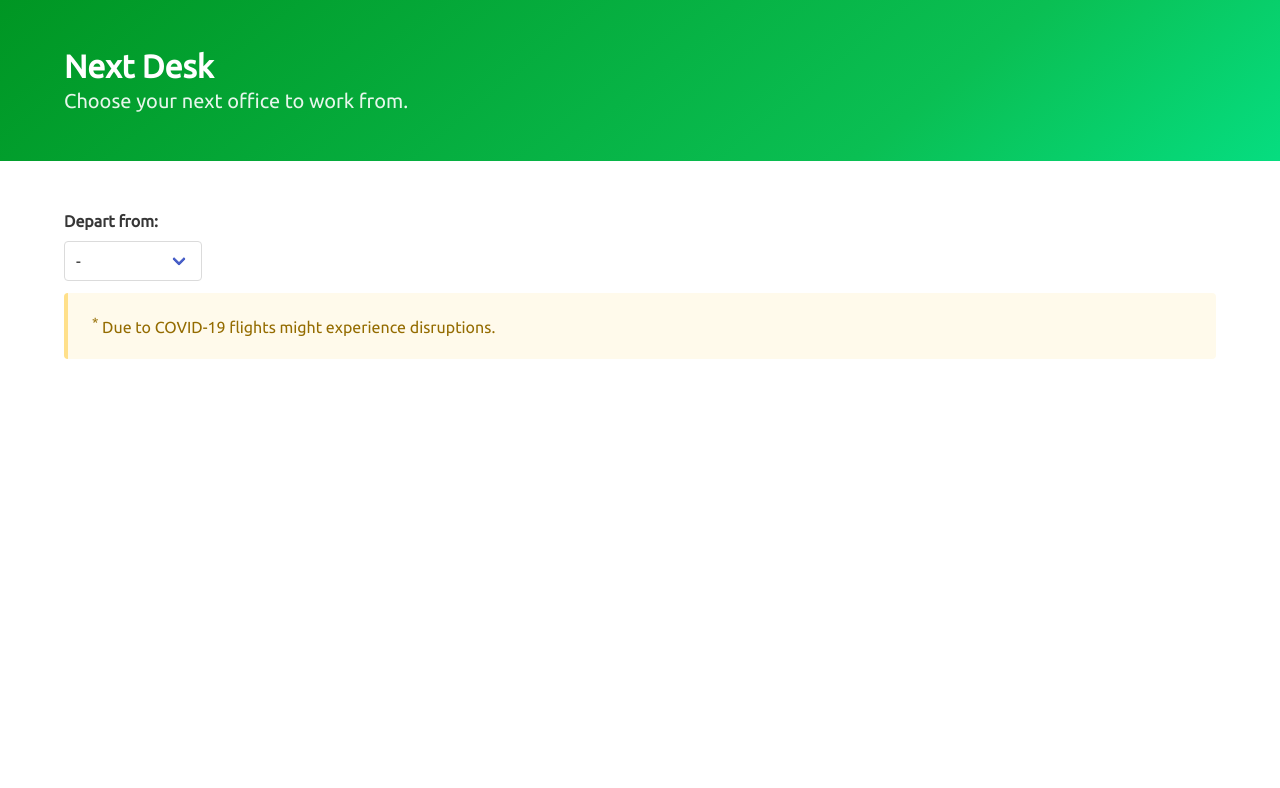
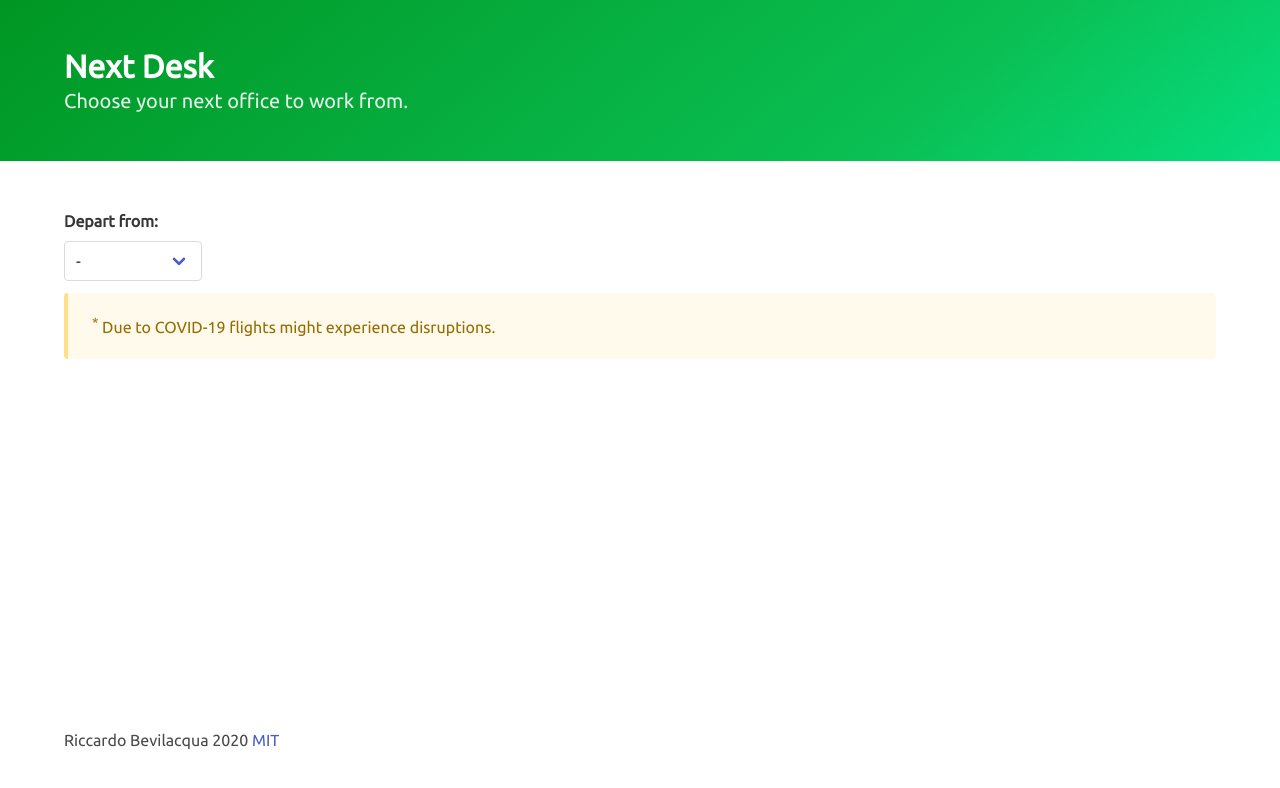
Before and after one commit to riccardobevilacqua/next-desk, a React app: page / in a window 1280 px wide. Shown: the top 788 px of the page. Built offline with nearby package versions, Linux system fonts and the light colour scheme.

Commit message:
Added footer

```diff
--- /dev/null
+++ b/src/components/footer/footer.tsx
@@ -0,0 +1,17 @@
+import React from 'react';
+
+const Footer: React.FunctionComponent<{}> = () => {
+  return (
+    <section className="section is-fixed-bottom">
+      <div className="container">
+        <footer className="footer">
+          <div className="content has-text-centered">
+            <p>Riccardo Bevilacqua 2020 <a href="http://opensource.org/licenses/mit-license.php">MIT</a></p>
+          </div>
+        </footer>
+      </div>
+    </section>
+  );
+}
+
+export { Footer };
--- a/src/index.tsx
+++ b/src/index.tsx
@@ -3,6 +3,7 @@ import ReactDOM from 'react-dom';
 
 import { Header } from './components/header/header';
 import { Planner } from './components/planner/planner';
+import { Footer } from './components/footer/footer';
 
 import './styles/styles.scss';
 
@@ -11,6 +12,7 @@ const App: React.FunctionComponent = () => {
     <>
       <Header />
       <Planner />
+      <Footer />
     </>
   );
 };
--- a/src/styles/styles.scss
+++ b/src/styles/styles.scss
@@ -6,6 +6,14 @@
 $family-sans-serif: "Ubuntu", sans-serif;
 $green: #0abf53;
 $primary: $green;
+
+.section.is-fixed-bottom {
+  bottom: 0;
+  left: 0;
+  position: fixed;
+  right: 0;
+  z-index: 30;
+}
 
 @import "../../node_modules/bulma/sass/utilities/_all.sass";
 @import "../../node_modules/bulma/sass/base/_all.sass";
```
